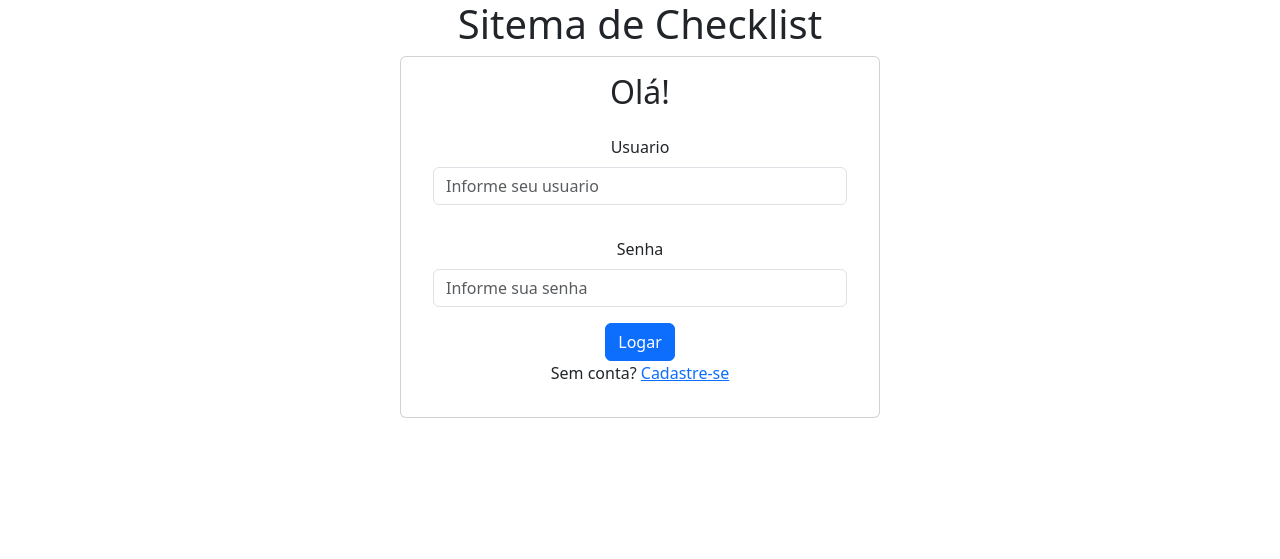
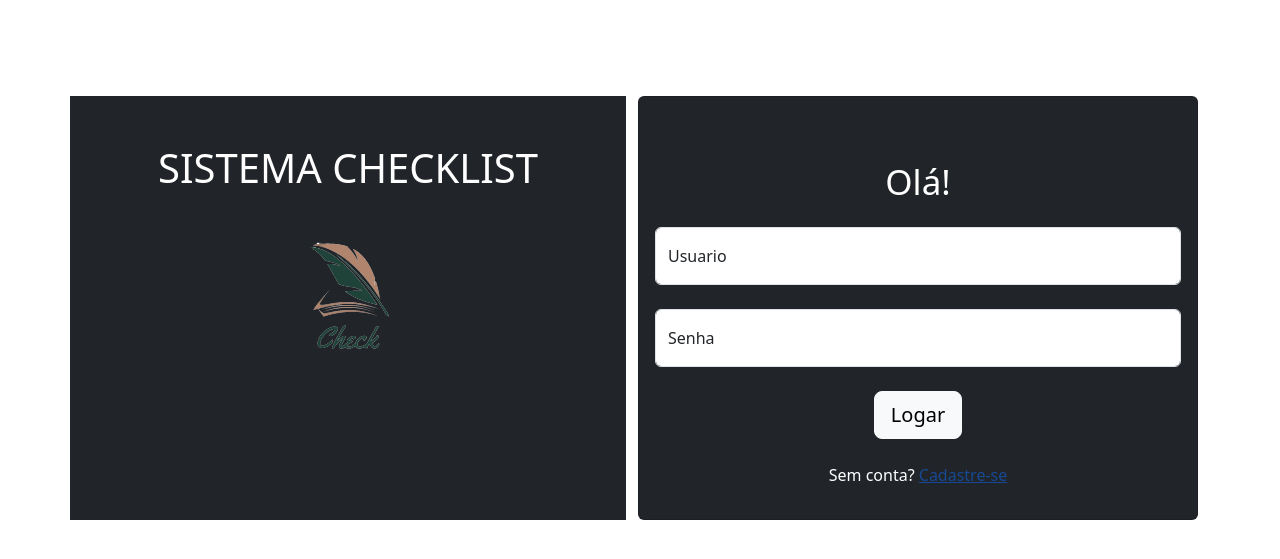
Before and after one commit to lucRab/checklist-project, a PHP site: page /app/View/loginPage.php in a window 1280 px wide. Shown: the top 559 px of the page. Run offline with PHP 8.4, Linux system fonts and the light colour scheme.

Commit message:
login atualizações

```diff
--- a/app/View/loginPage.php
+++ b/app/View/loginPage.php
@@ -7,30 +7,39 @@
         <title>Login</title>
     </header>
     <body>
-        <div class = "container text-center">
-            <h1>Sitema de Checklist</h1>
-            <div class="card mx-auto" style="width: 30rem;">
+            <div class = "container text-center pt-5  my-5">
+                <div class="row">
+                    <div class="col bg-dark text-white">
+                        <h1><br>SISTEMA CHECKLIST</h1>
+                        <img src="logo.png" class="rounded" alt="Cinque Terre">
+                    </div>
+                    <div class="col">
+                        <div class="card mx-auto bg-dark text-white" style="width: 35rem;">
                             <form>
                                 <div class="card-body ">
-                        <h2 class="card-title ">Olá!</h2>
-                        <div class="p-3">
-                            <label for="username" class="form-label" >Usuario</label><br>
+
+                                    <h2 class="card-title mb-3 mt-5" style="font-size: 35px;">Olá!</h2>
+                                    <div class="form-floating mb-3 mt-4">
                                         <input id="username" type="text" class="form-control" placeholder="Informe seu usuario"/>
+                                        <label for="username" class="form-label text-dark">Usuario</label>
                                     </div>
-                        <div class=" p-3">
-                            <label for="senha" class="form-label">Senha</label><br>
-                            <input id="senha" type="text" class="form-control" placeholder="Informe sua senha"/>
+                                    <div class="form-floating mb-3 mt-4">
+                                        <input id="senha" type="text" class="form-control " placeholder="Informe sua senha"/>
+                                        <label for="senha" class="form-label text-dark">Senha</label>
                                     </div>
-                        <div class="p-">
-                            <button type="submit" class="btn btn-primary">Logar</button>
+                                    <div class="mb-3 mt-4">
+                                        <button type="submit" class="btn btn-light btn-lg">Logar</button>
                                     </div>
-                        <p class="card-link">
+                                    <p class="card-link mb-3 mt-4">
                                         Sem conta?
-                            <a href="login/cadastro">Cadastre-se</a>
+                                        <a class="link-opacity-50" href="login/cadastro">Cadastre-se</a>
                                     </p>
                                 </div>
                             </form>
                         </div>
                     </div>
+                </div>
+            </div>
+        </div>
     </body>
 </html>
```
Also changed, not shown: app/View/logo.png (added). Lines whose indentation alone changed are shown as unchanged.
